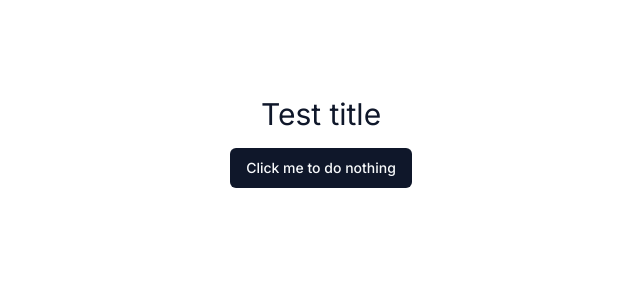
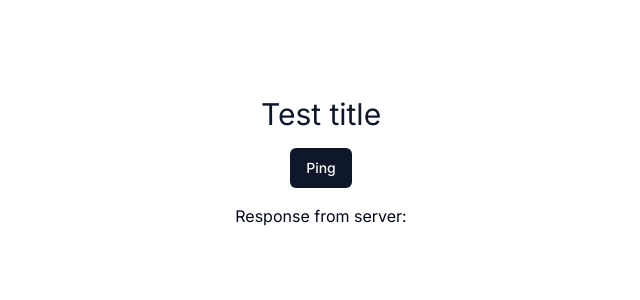
Before and after one commit to codersforcauses/django-nextjs-template, a Next.js app in the folder client/: page / in a window 1280 px wide. Shown: the top 300 px of the page, without its empty margins (319-959 px from the left). Built offline with nearby package versions, Linux system fonts and the light colour scheme.

Commit message:
Fix typescript, test server response

```diff
--- a/client/package.json
+++ b/client/package.json
@@ -11,6 +11,8 @@
   },
   "dependencies": {
     "@radix-ui/react-slot": "^1.1.0",
+    "@tanstack/react-query": "^5.45.1",
+    "@tanstack/react-query-devtools": "^5.45.1",
     "autoprefixer": "^10.4.19",
     "axios": "^1.7.2",
     "class-variance-authority": "^0.7.0",
@@ -24,7 +26,8 @@
   },
   "devDependencies": {
     "@csstools/postcss-oklab-function": "^3.0.16",
-    "@types/node": "^20",
+    "@tanstack/eslint-plugin-query": "^5.43.1",
+    "@types/node": "^20.14.6",
     "@types/react": "^18",
     "@types/react-dom": "^18",
     "eslint": "^8",
--- /dev/null
+++ b/client/src/hooks/pings.ts
@@ -0,0 +1,13 @@
+import { useQuery, UseQueryOptions } from "@tanstack/react-query";
+
+import api from "@/lib/api";
+
+export const usePings = (
+  args?: Omit<UseQueryOptions, "queryKey" | "queryFn">,
+) => {
+  return useQuery({
+    ...args,
+    queryKey: ["pings"],
+    queryFn: () => api.get("/healthcheck/ping/").then((res) => res.data),
+  });
+};
--- a/client/src/pages/_app.tsx
+++ b/client/src/pages/_app.tsx
@@ -1,7 +1,16 @@
 import "@/styles/globals.css";
 
+import { QueryClient, QueryClientProvider } from "@tanstack/react-query";
+import { ReactQueryDevtools } from "@tanstack/react-query-devtools";
 import type { AppProps } from "next/app";
 
+const queryClient = new QueryClient();
+
 export default function App({ Component, pageProps }: AppProps) {
-  return <Component {...pageProps} />;
+  return (
+    <QueryClientProvider client={queryClient}>
+      <ReactQueryDevtools initialIsOpen={false} />
+      <Component {...pageProps} />
+    </QueryClientProvider>
+  );
 }
--- a/client/src/pages/index.tsx
+++ b/client/src/pages/index.tsx
@@ -1,5 +1,7 @@
 import { Inter as FontSans } from "next/font/google";
+import { useState } from "react";
 
+import { usePings } from "@/hooks/pings";
 import { cn } from "@/lib/utils";
 
 import { Button } from "../components/ui/button";
@@ -10,6 +12,11 @@ const fontSans = FontSans({
 });
 
 export default function Home() {
+  const [clicked, setClicked] = useState(false);
+  const { data } = usePings({
+    enabled: clicked,
+  });
+
   return (
     <main
       className={cn(
@@ -18,7 +25,10 @@ export default function Home() {
       )}
     >
       <h1 className="text-3xl text-primary">Test title</h1>
-      <Button>Click me to do nothing</Button>
+      <Button onClick={() => setClicked(true)}>Ping</Button>
+      <p>
+        Response from server: <span>{data as string}</span>
+      </p>
     </main>
   );
 }
```
Also changed, not shown: client/.eslintrc.json, 1 other file (tests, documents, lock files or other folders).
